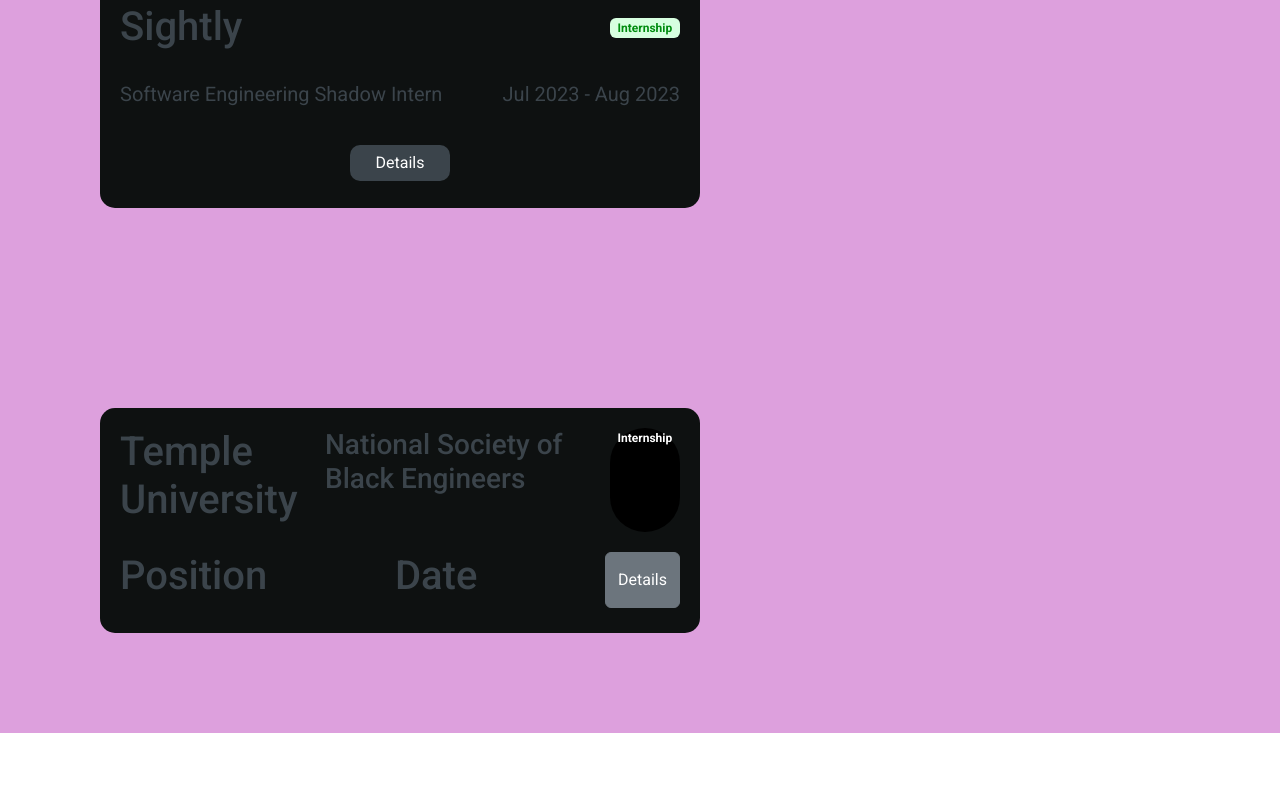
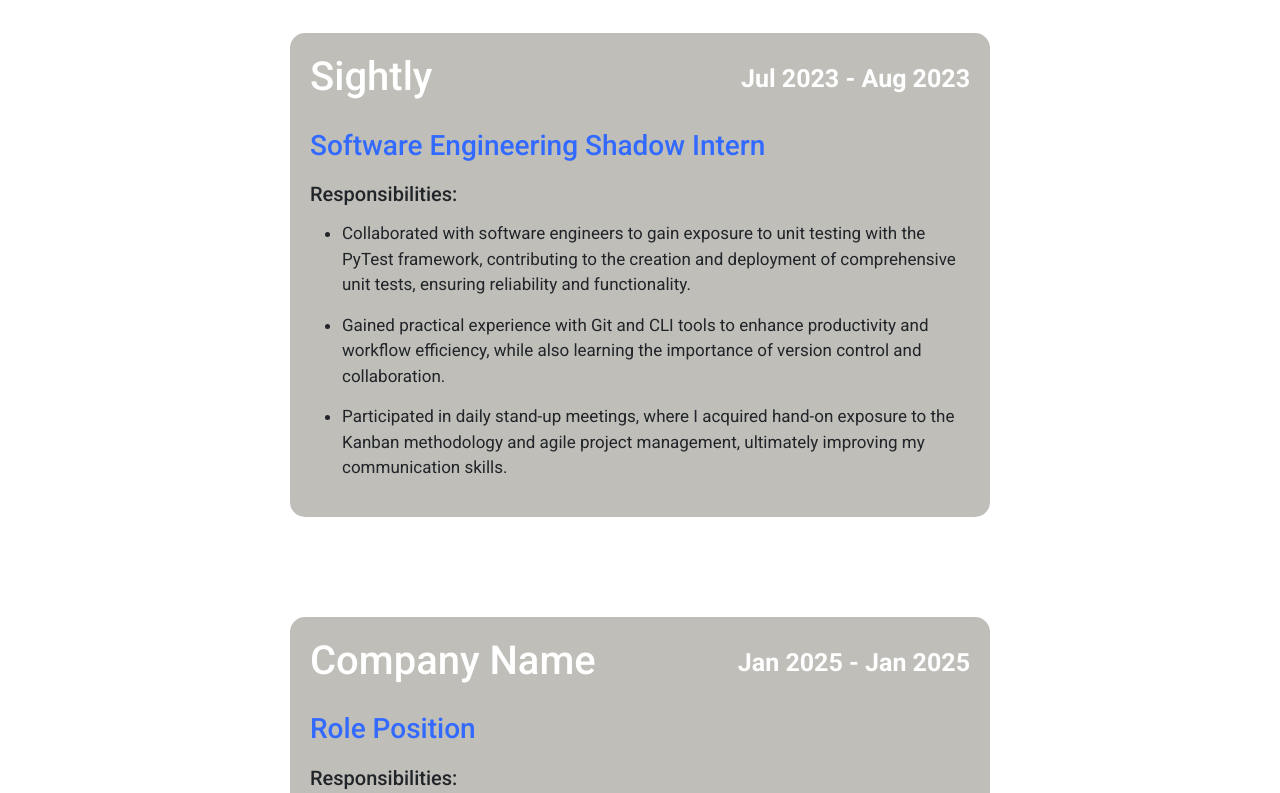
Before and after one commit to mikexbal/Michael-Balogun, a React (Create React App) app in the folder portfolio-react-app/: page / in a window 1280 px wide. Shown: the part 1027-1820 px from the top of the page. Before the commit the page ends 1760 px from the top, so only its background shows below. Built offline with nearby package versions, Linux system fonts and the light colour scheme.

Commit message:
Refactored whole experience component and restyled it

```diff
--- a/portfolio-react-app/src/components/ExperienceComponent/experience.jsx
+++ b/portfolio-react-app/src/components/ExperienceComponent/experience.jsx
@@ -3,100 +3,81 @@
 import { Badge, Button, Popover, PopoverHeader, PopoverBody } from 'reactstrap';
 
 const Experience = () => {
-    const [popoverOpen1, setPopoverOpen1] = useState(false);
-    const [popoverOpen2, setPopoverOpen2] = useState(false);
-
-
-    const togglePopover1 = () => {
-        setPopoverOpen1(!popoverOpen1);
-    };
-
-    const togglePopover2 = () => {
-        setPopoverOpen2(!popoverOpen2);
-    };
-
     return (
         <>
-            <section id={styles.experienceContainer}>
-                <div id={styles.leftContainer}>
-                    <div id={styles.experienceCard}>
-                        <div id={styles.experienceHeader}>
-                            <h1>Sightly</h1>
-
-                            <Badge id={styles.experienceBadge} color="black">
-                                Internship
-                            </Badge>
-                        </div>
-                        <div id={styles.experienceBody}>
-                            <p>Software Engineering Shadow Intern</p>
-                            <p>Jul 2023 - Aug 2023</p>
-                        </div>
-                        <Button id="Popover1" type="button" className={styles.experienceButton} onClick={togglePopover1}>
-                                Details
-                            </Button>
-                            <Popover
-                                flip
-                                placement="right"
-                                target="Popover1"
-                                isOpen={popoverOpen1}
-                                toggle={togglePopover1}
-                            >
-                                <PopoverHeader>
-                                    Responsibilities
-                                </PopoverHeader>
-                                <PopoverBody>
-                                    <ul>
-                                        <li>Collaborated with software engineers to gain exposure to unit testing with the PyTest framework,  contributing to the creation and deployment of comprehensive unit tests, ensuring reliability and functionality.</li>
-                                        <li>Gained practical experience with Git and CLI tools to enhance productivity and workflow efficiency, while also learning the importance of version control and collaboration.</li>
-                                        <li>Participated in daily stand-up meetings, where I acquired hand-on exposure to the Kanban methodology and agile project management, ultimately improving my communication skills.</li>
-                                    </ul>
-                                </PopoverBody>
-                            </Popover>
-
+            <section id={styles.experience}>
+                <div id={styles.experienceCard}>
+                    <div id={styles.experienceHeader}>
+                        <h1>Sightly</h1>
+                        <p id={styles.experienceDate}>Jul 2023 - Aug 2023</p>
                     </div>
 
+                    <h3 id={styles.experienceRole}>Software Engineering Shadow Intern</h3>
+                    <h5 id={styles.experienceResponsibilities}>Responsibilities: </h5>
+
+                    <ul>
+                        <li id={styles.listItem}>
+                            Collaborated with software engineers to gain exposure
+                            to unit testing with the PyTest framework,  contributing to
+                            the creation and deployment of comprehensive unit tests,
+                            ensuring reliability and functionality.
+                        </li>
+
+                        <li id={styles.listItem}>
+                            Gained practical experience with Git and CLI tools to enhance
+                            productivity and workflow efficiency, while also learning the importance
+                            of version control and collaboration.
+                        </li>
+
+                        <li id={styles.listItem}>
+                            Participated in daily stand-up meetings, where I acquired hand-on exposure
+                            to the Kanban methodology and agile project management, ultimately improving
+                            my communication skills.
+                        </li>
+                    </ul>
 
                 </div>
 
-                <div id={styles.rigthContainer}>
-                    <div id={styles.experienceCard}>
-                        <div id={styles.experienceHeader}>
-                            <h1>Temple University</h1>
-                            <h3>National Society of Black Engineers</h3>
-                            <Badge color="black" pill>
-                                Internship
-                            </Badge>
-                        </div>
-                        <div id={styles.experienceBody}>
-                            <h1>Position</h1>
-                            <h1>Date</h1>
-                            <Button id="Popover2" type="button" onClick={togglePopover2}>
-                                Details
-                            </Button>
-                            <Popover
-                                flip
-                                placement="left"
-                                target="Popover2"
-                                isOpen={popoverOpen2}
-                                toggle={togglePopover2}
-                            >
-                                <PopoverHeader>
-                                    Responsibilities
-                                </PopoverHeader>
-                                <PopoverBody>
-                                    <ul>
-                                        <li>Sed posuere consectetur est at lobortis. Aenean eu leo quam. Pellentesque ornare sem lacinia quam venenatis vestibulum.</li>
-                                        <li>Sed posuere consectetur est at lobortis. Aenean eu leo quam. Pellentesque ornare sem lacinia quam venenatis vestibulum.</li>
-                                        <li>Sed posuere consectetur est at lobortis. Aenean eu leo quam. Pellentesque ornare sem lacinia quam venenatis vestibulum.</li>
-                                    </ul>
-
-                                </PopoverBody>
-                            </Popover>
-                        </div>
+                <div id={styles.experienceCard}>
+                    <div id={styles.experienceHeader}>
+                        <h1>Company Name</h1>
+                        <p id={styles.experienceDate}>Jan 2025 - Jan 2025</p>
                     </div>
 
+                    <h3 id={styles.experienceRole}>Role Position</h3>
+                    <h5 id={styles.experienceResponsibilities}>Responsibilities: </h5>
+
+                    <ul>
+                        <li id={styles.listItem}>
+                            Lorem ipsum dolor sit amet,
+                            consectetur adipiscing elit.
+                            In scelerisque odio velit,
+                            at ultrices est pharetra a.
+                        </li>
+
+                        <li id={styles.listItem}>
+                            Lorem ipsum dolor sit amet,
+                            consectetur adipiscing elit.
+                            In scelerisque odio velit,
+                            at ultrices est pharetra a.
+                        </li>
+
+                        <li id={styles.listItem}>
+                            Lorem ipsum dolor sit amet,
+                            consectetur adipiscing elit.
+                            In scelerisque odio velit,
+                            at ultrices est pharetra a.
+                        </li>
+                    </ul>
 
                 </div>
+
+
+
+
+
+
+
 
             </section>
         </>
--- a/portfolio-react-app/src/components/ExperienceComponent/experience.module.css
+++ b/portfolio-react-app/src/components/ExperienceComponent/experience.module.css
@@ -1,60 +1,50 @@
-#experienceContainer {
-    background-color: plum;
-    display: flex;
-    flex-direction: column;
-    font-family: Roboto, Arial, Helvetica, sans-serif;
+#experience {
+    margin-top: 150px;
+    margin-bottom: 200px;
 }
 
 #experienceCard {
-    margin: 100px;
-    background-color: #0E1111;
-    color: #3B444B;
-    height: 225px;
-    width: 600px;
+    background-color: #BFBEB9;
+    width: 700px;
+    padding: 20px;
+    justify-self: center;
     border-radius: 15px;
+
+    margin-top: 100px;
 }
 
 #experienceHeader {
-    padding-top: 20px;
-    padding-left: 20px;
-    padding-right: 20px;
     display: flex;
     flex-direction: row;
     justify-content: space-between;
 
 }
 
-#experienceBadge {
-    margin-top: 15px;
-    background-color: #d7ffe0 !important;
-    color: #018c0f;
-    width: auto;
-    height: 20px;
+#experienceHeader {
+    color: white;
 }
 
-#experienceName {
+#experienceDate  {
+    font-size: 25px;
+    font-weight: bold;
+    margin-top: 7px;
+}
+
+#experienceRole {
+    margin-top: 15px;
+    color: #3269FF;
 
 }
 
-#experienceBody {
-    display: flex;
-    flex-direction: row;
-    justify-content: space-between;
-    padding-top: 20px;
-    padding-left: 20px;
-    padding-right: 20px;
-    font-size: 20px;
-    color: #3B444B;
+#experienceResponsibilities {
+    margin-top: 20px;
 }
 
-.experienceButton {
-    background-color: #3B444B;
+#experienceList {
+    margin-bottom: 10px;
+}
 
-    width: 100px;
-    border-radius: 10px;
-    border: none;
-    display: flex;
-    justify-content: center;
-    justify-self: center;
-    margin-top: 20px;
+#listItem {
+    margin-top: 15px;
+    font-size: 17px;
 }
```
